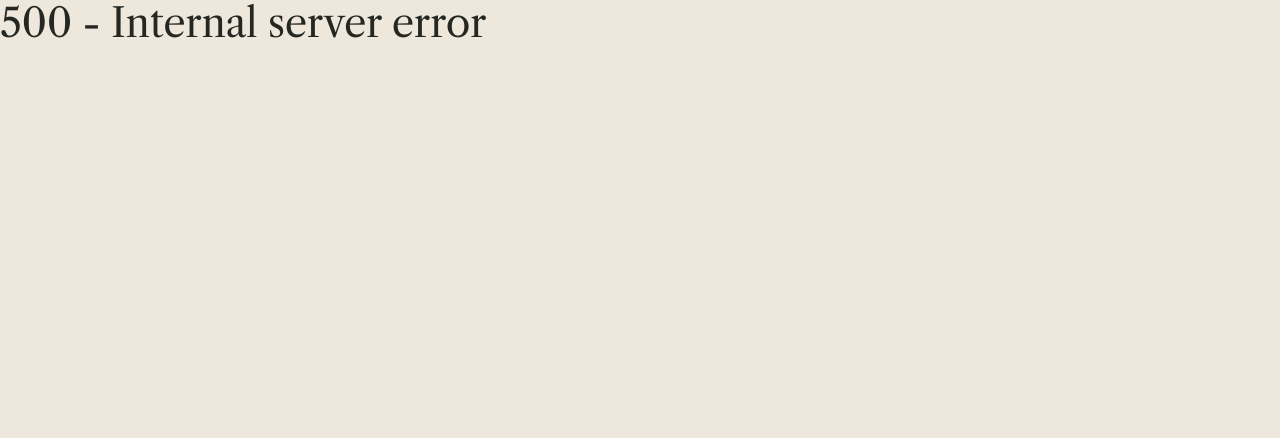
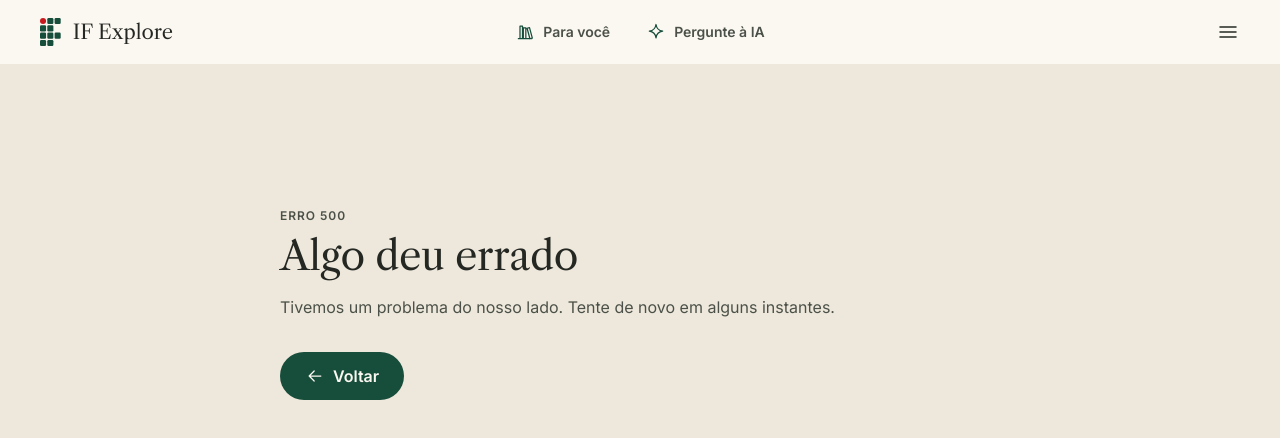
Before and after one commit to tainararcs/if-explore, a Vue app in the folder frontend/: page /500 in a window 1280 px wide. Shown: the top 438 px of the page. Built offline with nearby package versions, Linux system fonts and the light colour scheme.

Commit message:
feat(frontend): show translated 403, 404 and 500 pages with a back button
The error views only rendered an English heading. They now share ErrorPage, with the header, the error code, a short notice from the pt-BR messages and a button that goes back in history or to the welcome screen.

```diff
--- /dev/null
+++ b/frontend/src/features/errors/components/ErrorPage.vue
@@ -0,0 +1,55 @@
+<!-- Página de erro: código, aviso curto e um botão para voltar. -->
+<template>
+  <div>
+    <AppHeader />
+
+    <main class="container flex min-h-[60dvh] max-w-[720px] flex-col items-start justify-center py-16">
+      <p class="eyebrow">
+        {{ t('errors.code', { code }) }}
+      </p>
+      <h1 class="mt-2">
+        {{ t(`errors.${kind}.title`) }}
+      </h1>
+      <p class="mt-4 max-w-[65ch] text-text-muted">
+        {{ t(`errors.${kind}.text`) }}
+      </p>
+      <button
+        type="button"
+        class="button button--primary mt-8"
+        @click="goBack"
+      >
+        <IconArrowLeft class="size-5" />
+        {{ t('errors.back') }}
+      </button>
+    </main>
+  </div>
+</template>
+
+<script setup lang="ts">
+import { useI18n } from 'vue-i18n'
+import { useRouter } from 'vue-router'
+import AppHeader from '../../../components/AppHeader.vue'
+import IconArrowLeft from '../../../components/icons/IconArrowLeft.vue'
+
+interface Props {
+  /** Código HTTP exibido acima do título. */
+  code: 403 | 404 | 500
+  /** Chave dos textos em `errors.*`. */
+  kind: 'forbidden' | 'notFound' | 'serverError'
+}
+
+defineProps<Props>()
+
+const { t } = useI18n()
+const router = useRouter()
+
+// Volta pelo histórico quando o visitante veio de outra tela da aplicação;
+// quem abriu o endereço direto vai para as boas-vindas.
+function goBack(): void {
+  if (typeof router.options.history.state.back === 'string') {
+    router.back()
+    return
+  }
+  void router.push('/')
+}
+</script>
--- a/frontend/src/features/errors/views/ForbiddenView.vue
+++ b/frontend/src/features/errors/views/ForbiddenView.vue
@@ -1,4 +1,11 @@
-<!-- Exibe a mensagem para recursos sem permissão de acesso. -->
+<!-- Exibe o aviso para recursos sem permissão de acesso. -->
 <template>
-  <h1>403 - Access forbidden</h1>
+  <ErrorPage
+    :code="403"
+    kind="forbidden"
+  />
 </template>
+
+<script setup lang="ts">
+import ErrorPage from '../components/ErrorPage.vue'
+</script>
--- a/frontend/src/features/errors/views/InternalServerErrorView.vue
+++ b/frontend/src/features/errors/views/InternalServerErrorView.vue
@@ -1,4 +1,11 @@
-<!-- Exibe a mensagem para erros internos do servidor. -->
+<!-- Exibe o aviso para erros internos do servidor. -->
 <template>
-  <h1>500 - Internal server error</h1>
+  <ErrorPage
+    :code="500"
+    kind="serverError"
+  />
 </template>
+
+<script setup lang="ts">
+import ErrorPage from '../components/ErrorPage.vue'
+</script>
--- a/frontend/src/features/errors/views/NotFoundView.vue
+++ b/frontend/src/features/errors/views/NotFoundView.vue
@@ -1,4 +1,11 @@
-<!-- Exibe a mensagem para rotas inexistentes. -->
+<!-- Exibe o aviso para rotas inexistentes. -->
 <template>
-  <h1>404 - Page not found</h1>
+  <ErrorPage
+    :code="404"
+    kind="notFound"
+  />
 </template>
+
+<script setup lang="ts">
+import ErrorPage from '../components/ErrorPage.vue'
+</script>
--- a/frontend/src/locales/pt-BR.ts
+++ b/frontend/src/locales/pt-BR.ts
@@ -84,6 +84,22 @@ export const ptBR = {
     forbidden: 'Acesso negado',
     serverError: 'Erro interno',
     notFound: 'Página não encontrada',
+  },
+  errors: {
+    code: 'Erro {code}',
+    back: 'Voltar',
+    forbidden: {
+      title: 'Acesso negado',
+      text: 'Você não tem permissão para ver esta página.',
+    },
+    serverError: {
+      title: 'Algo deu errado',
+      text: 'Tivemos um problema do nosso lado. Tente de novo em alguns instantes.',
+    },
+    notFound: {
+      title: 'Página não encontrada',
+      text: 'O endereço pode ter mudado ou não existe mais.',
+    },
   },
   welcome: {
     eyebrow: 'Biblioteca Roberval Cardoso · IF Sudeste MG – Barbacena',
```
